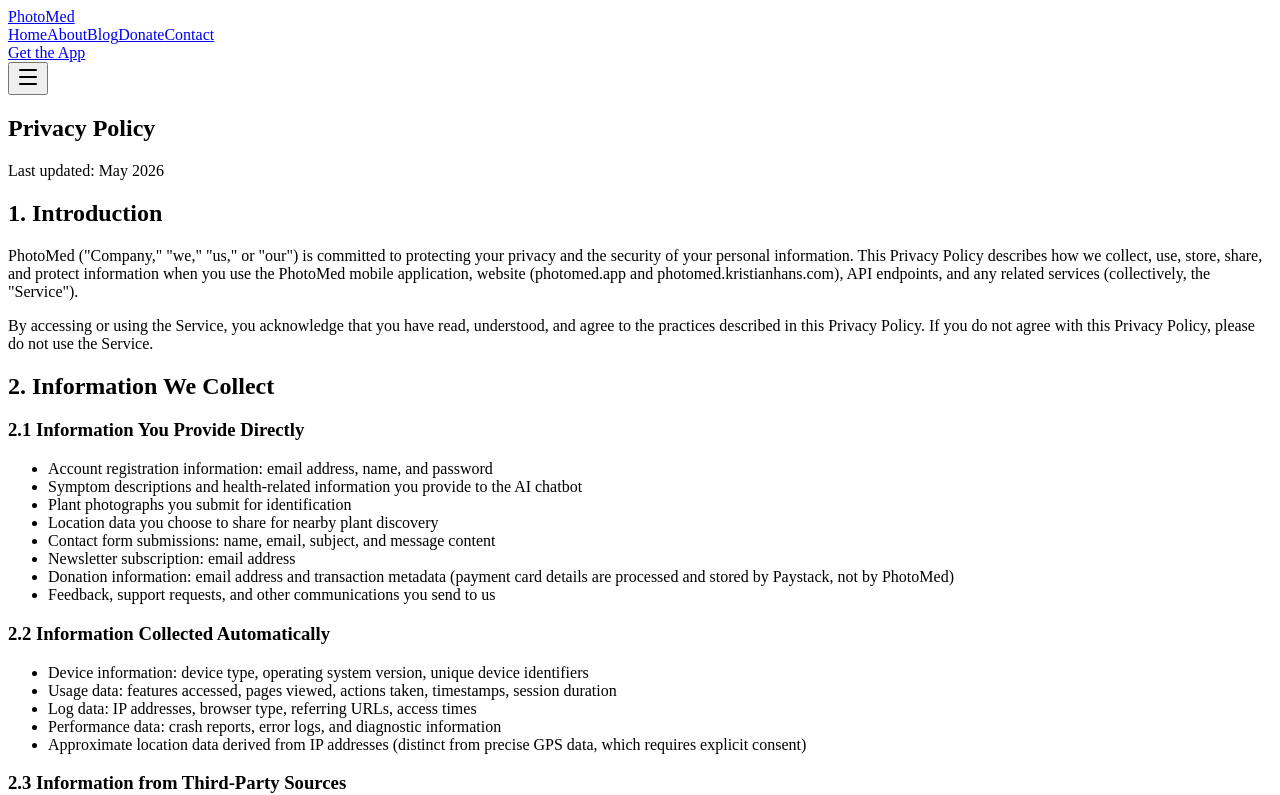
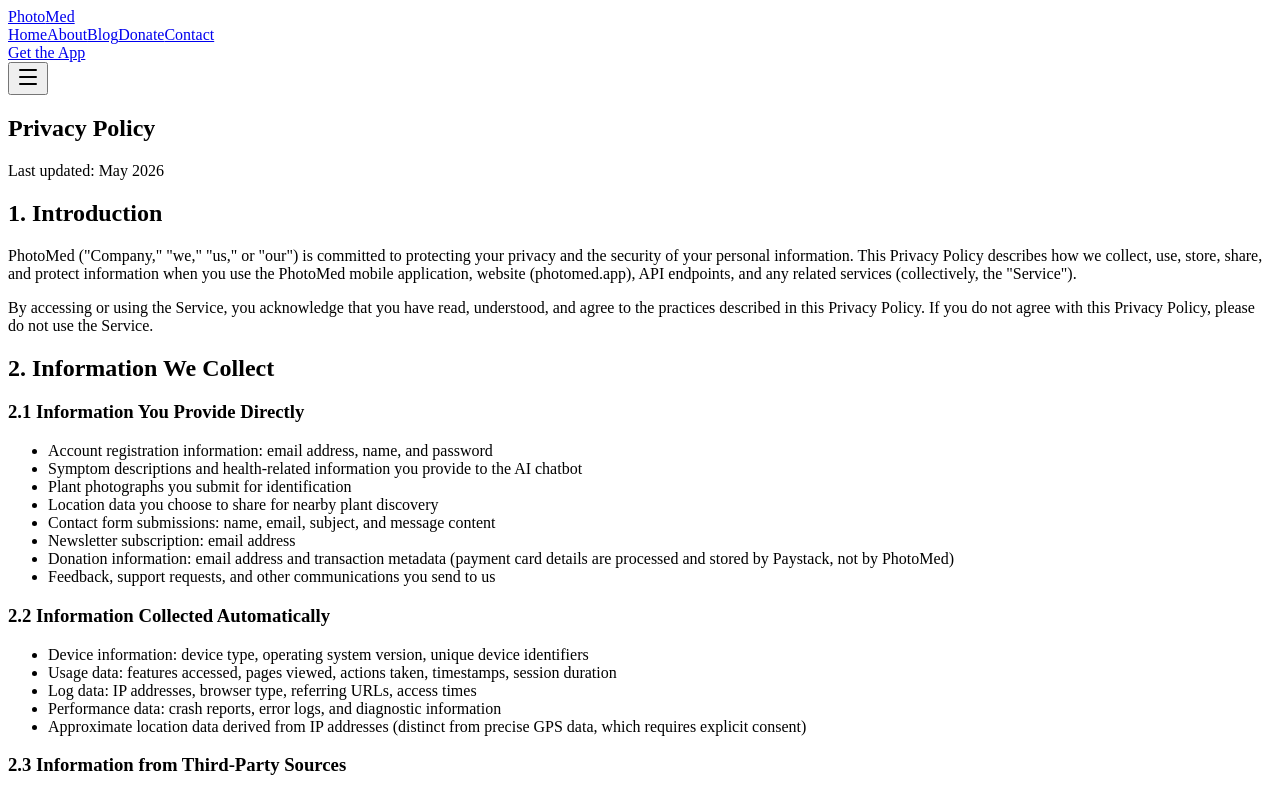
Before and after one commit to KristianHans04/PhotoMed_Website, a React (Vite) app: page /privacy in a window 1280 px wide. Shown: the top 795 px of the page. Built offline with nearby package versions, Linux system fonts and the light colour scheme; the HTML template or start-up script is replaced by a standard one.

Commit message:
fix: update domain references to photomed.app

```diff
--- a/src/lib/constants.ts
+++ b/src/lib/constants.ts
@@ -3,7 +3,7 @@
   tagline: 'AI-Powered Symptom Relief from Nature',
   description:
     'PhotoMed matches your symptoms to medicinal plants growing near you, directs you to the closest one, and tells you how to prepare the remedy. Complementary to modern medicine, built for the communities that need it most.',
-  url: 'https://photomed.kristianhans.com',
+  url: 'https://photomed.app',
   contact: {
     email: 'support@photomed.app',
   },
--- a/src/pages/Privacy.tsx
+++ b/src/pages/Privacy.tsx
@@ -14,8 +14,8 @@
               PhotoMed ("Company," "we," "us," or "our") is committed to protecting your
               privacy and the security of your personal information. This Privacy Policy
               describes how we collect, use, store, share, and protect information when you
-              use the PhotoMed mobile application, website (photomed.app and
-              photomed.kristianhans.com), API endpoints, and any related services
+              use the PhotoMed mobile application, website (photomed.app),
+              API endpoints, and any related services
               (collectively, the "Service").
             </p>
             <p className="mt-3">
--- a/src/pages/Terms.tsx
+++ b/src/pages/Terms.tsx
@@ -12,7 +12,7 @@
             <h2 className="text-xl font-bold text-text-primary">1. Acceptance of Terms</h2>
             <p className="mt-3">
               By accessing, downloading, installing, or using the PhotoMed mobile application,
-              website (photomed.app and photomed.kristianhans.com), API endpoints, or any
+              website (photomed.app), API endpoints, or any
               related services (collectively, the "Service"), you acknowledge that you have
               read, understood, and agree to be bound by these Terms of Service ("Terms").
               If you do not agree to these Terms in their entirety, you must not access or
```
